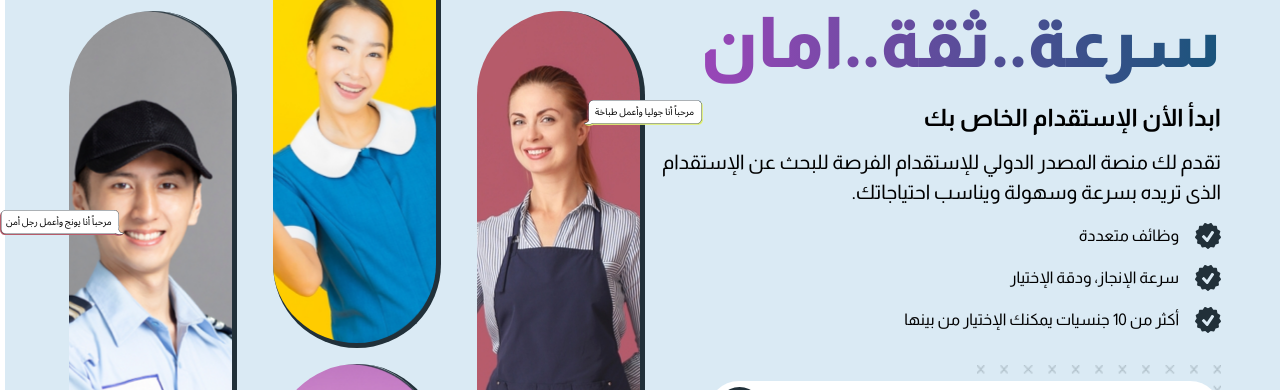
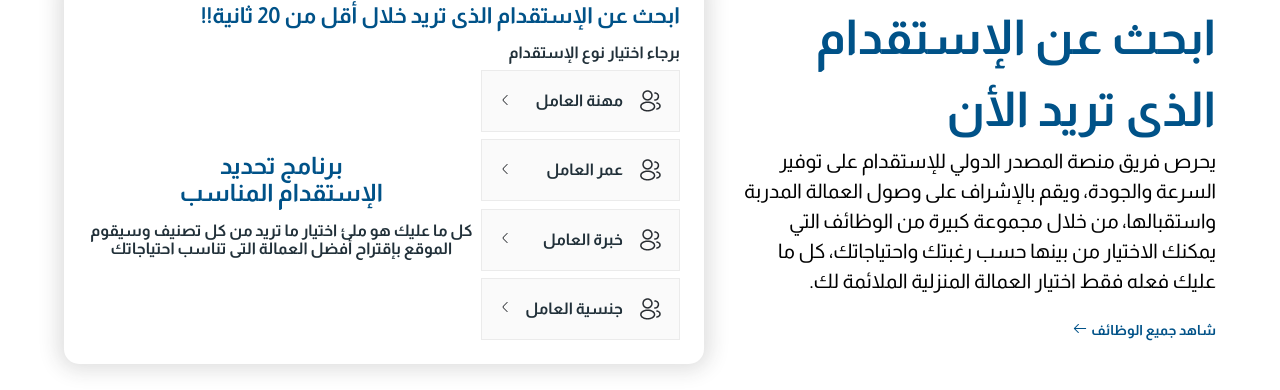
Before and after one commit to OmnikKhaled2121/Estkdam, a React (Vite) app: page / in a window 1280 px wide. Shown: the part 263-653 px from the top of the page. Built offline with nearby package versions, Linux system fonts and the light colour scheme; no server answers.

Commit message:
add search section

```diff
--- a/src/Pages/Home.jsx
+++ b/src/Pages/Home.jsx
@@ -14,18 +14,18 @@ import boyLogo from "../assets/Rectangle1137.png";
 export default function Home() {
   return (
     <>
-      <Landing />
+      {/* <Landing />
       <About />
       <Statistics />
       <WhatOffer />
       <EstkdamCountry />
       <EstkdamLevel title={"مراحل الإستقدام"} />
       <Sponsers />
-      <div id="searchEstkam">
+      <div id="searchEstkam"> */}
         <SearchEstkdam />
-      </div>
+      {/* </div>
       <JoinUs />
-      <Help title={"تحتاج إلى مساعدة؟"} img={boyLogo} />
+      <Help title={"تحتاج إلى مساعدة؟"} img={boyLogo} /> */}
     </>
   );
 }
--- a/src/index.css
+++ b/src/index.css
@@ -25,6 +25,28 @@ input[type="button"] {
   font-family: "Almarai";
 }
 
+.scrollBar::-webkit-scrollbar-track {
+  -webkit-box-shadow: inset 0 0 6px rgba(0, 0, 0, 0.3);
+  background-color: #849cbe !important;
+  border-radius: 10px;
+}
+#scrollBar::-webkit-scrollbar-track {
+  -webkit-box-shadow: inset 0 0 6px rgba(0, 0, 0, 0.3);
+  background-color: #101b3b;
+  border-radius: 10px;
+}
+
+#scrollBar::-webkit-scrollbar {
+  width: 6px;
+  border-radius: 10px;
+  background-color: #101b3b;
+}
+
+#scrollBar::-webkit-scrollbar-thumb {
+  border-radius: 10px;
+  background-color: #001427;
+}
+
 @keyframes mymove {
   from {
     top: translate(0%, -1000%);
--- a/src/sections/SearchEstkdam.jsx
+++ b/src/sections/SearchEstkdam.jsx
@@ -1,5 +1,5 @@
 import { Box, Container, Grid } from "@mui/material";
-import React from "react";
+import React, { useEffect, useState } from "react";
 import pplLogo from "../assets/profile-2user.png";
 import arrowLogo from "../assets/arrow-left.png";
 import arrowLogos from "../assets/arrow-lefts.png";
@@ -81,6 +81,47 @@ export default function SearchEstkdam() {
           </Grid>
 
           <Grid xs={7} sx={{ paddingRight: "2rem" }}>
+            <Search />
+          </Grid>
+        </Grid>
+      </Container>
+    </Grid>
+  );
+}
+
+function Search() {
+  const [searchStatus, setsearchStatus] = useState("Start");
+  const [optionsData, setoptionsData] = useState([
+    { id: "job", data: ["job1", "job2", "job3", "job4", "job5"] },
+    { id: "age", data: ["1", "2", "3", "4", "5"] },
+    { id: "expre", data: ["expre1", "expre2", "expre3", "expre4", "expre5"] },
+    { id: "nat", data: ["nat1", "nat2", "nat3", "nat4", "nat5"] },
+  ]);
+  const [searchInputs, setsearchInputs] = useState({
+    job: "",
+    age: "",
+    expre: "",
+    nat: "",
+  });
+  const [selectOption, setselectOption] = useState("");
+  const handleSelect = (id) => {
+    setsearchStatus("Data");
+    setselectOption(id);
+  };
+
+  useEffect(() => {
+    let flag = true;
+    for (var key in searchInputs) {
+      if (searchInputs[`${key}`] == "") {
+        flag = false;
+      }
+    }
+    if (flag) {
+      setsearchStatus("Search");
+    }
+  }, [searchInputs]);
+
+  return (
     <Box
       sx={{
         boxShadow: "0px 0px 20px 6px #26282A26",
@@ -115,21 +156,175 @@ export default function SearchEstkdam() {
       >
         برجاء اختيار نوع الإستقدام
       </Box>
-              <Grid container>
-                <Grid xs={6} sx={{ marginTop: "1rem" }}>
-                  <RowIcon title={"مهنة العامل"} />
-                  <RowIcon title={"جنس العامل "} />
-                  <RowIcon title={"عمر العامل"} />
-                  <RowIcon title={"جنسية العامل"} />
+      <Grid
+        container
+        sx={{
+          marginTop: ".5rem",
+          display: "flex",
+          justifyContent: "space-between",
+          height: "270px",
+          maxHeight: "270px",
+        }}
+      >
+        <Grid
+          xs={4}
+          sx={{
+            height: "100%",
+            display: "flex",
+            flexDirection: "column",
+            justifyContent: "space-between",
+            "& > div:not(:last-child)": {
+              marginBottom: ".4rem",
+            },
+          }}
+        >
+          <RowIcon
+            title={searchInputs.job ? searchInputs.job : "مهنة العامل"}
+            id="job"
+            data={["يوسف", "يوسف", "يوسف", "يوسف", "يوسف"]}
+            onClick={(id) => {
+              handleSelect("job");
+            }}
+          />
+          <RowIcon
+            title={searchInputs.age ? searchInputs.age : "عمر العامل"}
+            id="age"
+            data={["يوسف", "يوسف", "يوسف", "يوسف", "يوسف"]}
+            onClick={() => {
+              handleSelect("age");
+            }}
+          />
+          <RowIcon
+            title={searchInputs.expre ? searchInputs.expre : "خبرة العامل "}
+            id="expre"
+            data={["يوسف", "يوسف", "يوسف", "يوسف", "يوسف"]}
+            onClick={() => {
+              handleSelect("expre");
+            }}
+          />
+          <RowIcon
+            title={searchInputs.nat ? searchInputs.nat : "جنسية العامل"}
+            id="nat"
+            data={["يوسف", "يوسف", "يوسف", "يوسف", "يوسف"]}
+            onClick={() => {
+              handleSelect("nat");
+            }}
+          />
         </Grid>
-                <Grid xs={6} sx={{ marginTop: "4rem" }}>
+        <Grid
+          container
+          xs={8}
+          sx={{
+            display: "flex",
+            justifyContent: "center",
+            alignItems: "center",
+            paddingRight: ".5rem",
+          }}
+        >
+          <Options
+            status={searchStatus}
+            selectOption={selectOption}
+            OptionsData={optionsData}
+            setsearchInputs={setsearchInputs}
+            searchInputs={searchInputs}
+          />
+        </Grid>
+      </Grid>
+    </Box>
+  );
+}
 
+function Options({
+  status,
+  selectOption,
+  OptionsData,
+  searchInputs,
+  setsearchInputs,
+}) {
+  const [currData, setcurrData] = useState(OptionsData);
+  const [activeOption, setactiveOption] = useState({
+    id: selectOption,
+    value: searchInputs[`${selectOption}`],
+  });
+  const handleOptionClick = (value) => {
+    console.log("change searchInputs");
+    setactiveOption({ id: selectOption, value });
+    setsearchInputs((prev) => {
+      prev[`${selectOption}`] = value;
+      console.log("prev", prev);
+      return { ...prev };
+    });
+  };
 
+  useEffect(() => {
+    console.log("a7a2", currData);
+  }, [currData]);
 
+  return (
+    <>
+      {status == "Data" ? (
+        <Grid
+          container
+          item
+          xs={12}
+          sx={{
+            display: "flex",
+            alignContent: "flex-start",
+            border: "1px solid #EBEBEB",
+            background: "#FAFAFA",
+            padding: ".5rem",
+            boxSizing: "border-box",
+          }}
+        >
+          <Grid
+            className="scrollBar"
+            id="scrollBar"
+            sx={{
+              width: "100%",
+              height: "254px",
+              maxHeight: "254px",
+              overflowY: "auto",
+            }}
+          >
+            <Grid
+              sx={{
+                width: "100%",
+                "& > div:not(:last-child)": {
+                  marginBottom: ".5rem",
+                  borderBottom: "1px solid #898989",
+                },
+              }}
+            >
+              {currData.map((option) => {
+                if (option.id == selectOption) {
+                  console.log("option", option);
+                  return option.data.map((item, index) => {
+                    return (
+                      <Option
+                        value={item}
+                        key={index}
+                        active={
+                          activeOption?.id == selectOption &&
+                          activeOption?.value == item
+                        }
+                        onClick={() => {
+                          handleOptionClick(item);
+                        }}
+                      />
+                    );
+                  });
+                }
+              })}
+            </Grid>
+          </Grid>
+        </Grid>
+      ) : (
+        ""
+      )}
+
+      {status == "Start" ? (
         <Box
           sx={{
-                      paddingRight: "1rem",
-                      paddingLeft: "1rem",
             textAlign: "center",
           }}
         >
@@ -159,21 +354,68 @@ export default function SearchEstkdam() {
               color: "#213039",
             }}
           >
-                      كل ما عليك هو ملئ اختيار ما تريد من كل تصنيف وسيقوم الموقع
-                      بإقتراح أفضل العمالة التى تناسب احتياجاتك
+            كل ما عليك هو ملئ اختيار ما تريد من كل تصنيف وسيقوم الموقع بإقتراح
+            أفضل العمالة التى تناسب احتياجاتك
           </Box>
         </Box>
-                </Grid>
-              </Grid>
+      ) : (
+        ""
+      )}
+      {status == "Search" ? (
+        <Box
+          sx={{
+            display: "flex",
+            flexDirection: "column",
+            justifyContent: "center",
+            alignItems: "center",
+          }}
+        >
+          <Box
+            sx={{
+              fontFamily: "Almarai",
+              fontSize: "24px",
+              fontWeight: 700,
+              lineHeight: "27px",
+              letterSpacing: "0em",
+              textAlign: "center",
+              color: "#005288",
+              marginBottom: "1rem",
+            }}
+          >
+            لقد حددت الاشتراطات التى تريدها فى الاستقدام الخاص بك
           </Box>
-          </Grid>
-        </Grid>
-      </Container>
-    </Grid>
+          <Box
+            sx={{
+              margin: "3rem 0 1.5rem 0",
+              display: "flex",
+              justifyContent: "center",
+              alignItems: "center",
+              width: "180px",
+              height: "40px",
+              borderRadius: "10px",
+              background: "#005288",
+              color: "white",
+              padding: "15px 22px",
+              fontFamily: "Almarai",
+              fontSize: "20px",
+              fontWeight: "700",
+              lineHeight: "22px",
+              "&:hover": {
+                cursor: "pointer",
+              },
+            }}
+          >
+            ابدأ الإستقدام الأن
+          </Box>
+        </Box>
+      ) : (
+        ""
+      )}
+    </>
   );
 }
 
-function RowIcon({ title }) {
+function RowIcon({ title, active, onClick }) {
   return (
     <>
       <Box
@@ -181,13 +423,15 @@ function RowIcon({ title }) {
           display: "flex",
           alignItems: "center",
           justifyContent: "space-evenly",
-          width: "249px",
+          width: "100%",
           height: "60px",
           padding: "10",
-          border: "solid 1px #EBEBEB ",
-          backgroundColor: " #FAFAFA",
-          marginBottom: "0.2rem",
+          border: "solid 1px  ",
+          borderColor: active ? "#213039" : "#EBEBEB",
+          backgroundColor: active ? "#DAEAF4" : "#FAFAFA",
+          cursor: active ? "pointer" : "",
         }}
+        onClick={onClick}
       >
         <Box sx={{ display: "flex", alignItems: "center", flex: "1" }}>
           <Box sx={{ width: "24px", height: "24px", padding: "1rem" }}>
@@ -214,3 +458,25 @@ function RowIcon({ title }) {
     </>
   );
 }
+function Option({ value, onClick, active }) {
+  return (
+    <Grid
+      sx={{
+        fontSize: "16px",
+        fontWeight: "700",
+        lineHeight: "17.86px",
+        textAlign: "right",
+        color: "#213039",
+        height: "40px",
+        width: "100%",
+        display: "flex",
+        alignItems: "center",
+        paddingRight: ".6rem",
+        background: active ? "#F3F3" : "",
+      }}
+      onClick={onClick}
+    >
+      {value}
+    </Grid>
+  );
+}
```
Lines whose indentation alone changed are shown as unchanged.
